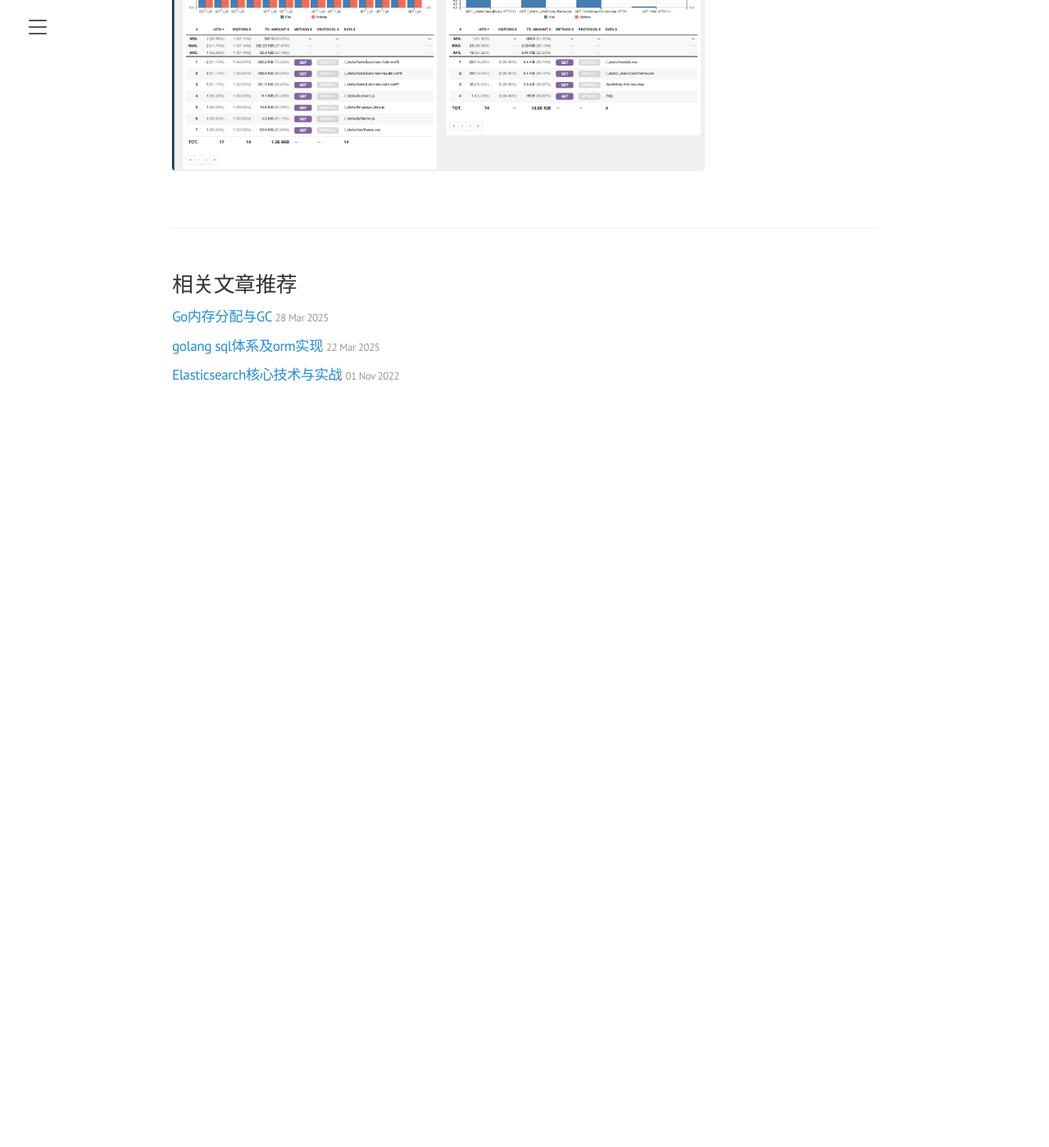
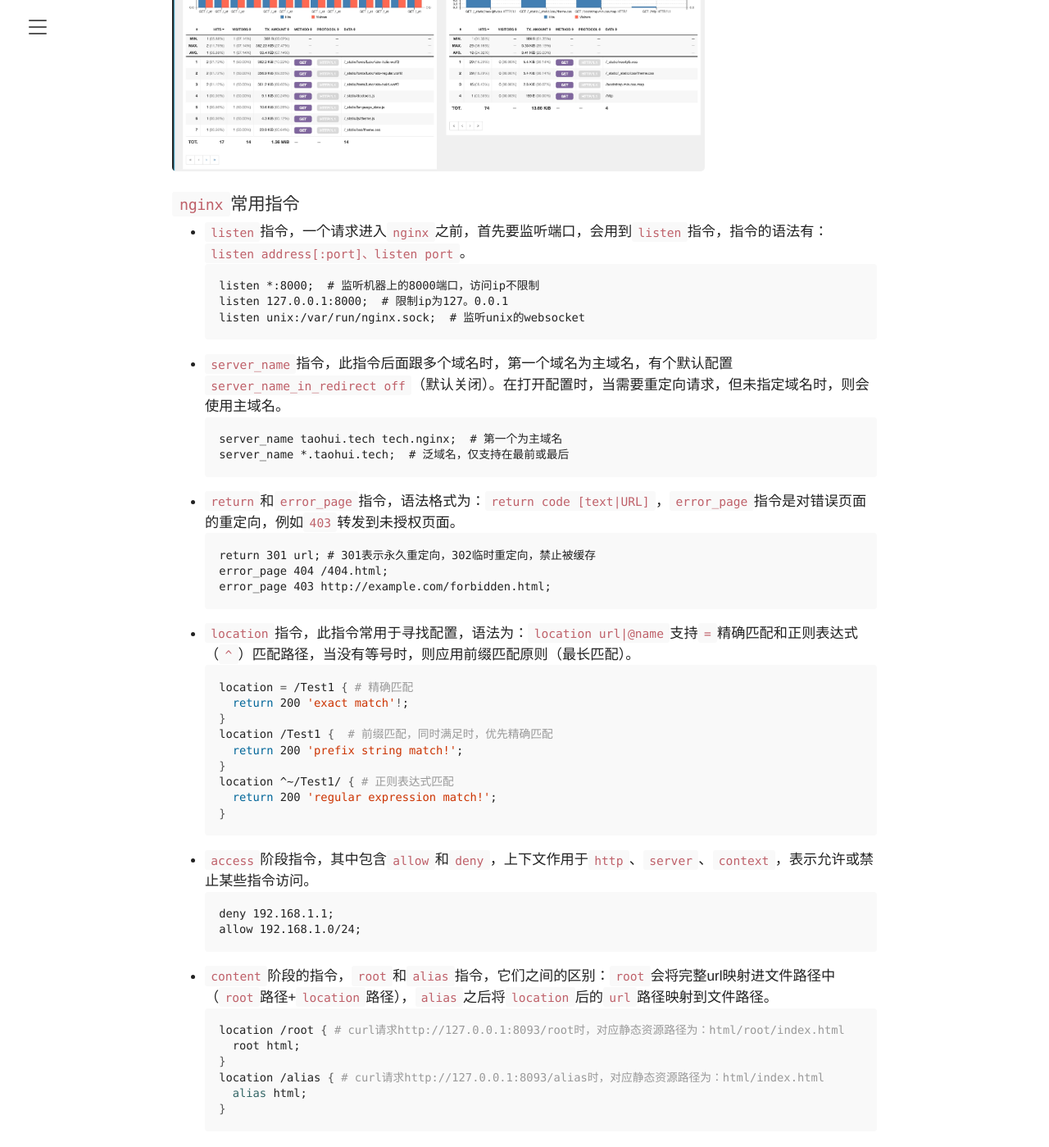
Before and after one commit to dongma/dongma.github.io, a Jekyll site: the page built from _posts/2025-04-07-浅谈nginx服务代理.md, in a window 1280 px wide and 1400 px high, scrolled down 3556 px. Shown: the whole window at 82% size. Built offline with Jekyll 4.4.1, drawn with Linux system fonts in a browser that asks for light colours; before the commit the page ends 4077 px from its top, so only the background shows below that.

Commit message:
nginx common command, such as listen、return、error_page和location、access指令

````diff
--- a/_posts/2025-04-07-浅谈nginx服务代理.md
+++ b/_posts/2025-04-07-浅谈nginx服务代理.md
@@ -90,3 +90,48 @@ server {
     <img src="../../../../resource/2025/nginx/goaccess_report_ng.jpg" width="650"/>
     <img src="../../../../resource/2025/nginx/goaccess_ng_panel2.jpg" width="650"/>
 </div>
+
+### `nginx`常用指令
+* `listen`指令，一个请求进入`nginx`之前，首先要监听端口，会用到`listen`指令，指令的语法有：`listen address[:port]、listen port`。
+```
+listen *:8000;  # 监听机器上的8000端口，访问ip不限制
+listen 127.0.0.1:8000;  # 限制ip为127。0.0.1
+listen unix:/var/run/nginx.sock;  # 监听unix的websocket
+```
+* `server_name`指令，此指令后面跟多个域名时，第一个域名为主域名，有个默认配置`server_name_in_redirect off`（默认关闭）。在打开配置时，当需要重定向请求，但未指定域名时，则会使用主域名。
+```
+server_name taohui.tech tech.nginx;  # 第一个为主域名
+server_name *.taohui.tech;  # 泛域名，仅支持在最前或最后
+```
+* `return`和`error_page`指令，语法格式为：`return code [text|URL]`，`error_page`指令是对错误页面的重定向，例如`403`转发到未授权页面。
+```
+return 301 url; # 301表示永久重定向，302临时重定向，禁止被缓存
+error_page 404 /404.html;
+error_page 403 http://example.com/forbidden.html;
+```
+* `location`指令，此指令常用于寻找配置，语法为：`location url|@name`支持`=`精确匹配和正则表达式（`^`）匹配路径，当没有等号时，则应用前缀匹配原则（最长匹配）。
+```shell
+location = /Test1 { # 精确匹配
+    return 200 'exact match'!;
+}
+location /Test1 {  # 前缀匹配，同时满足时，优先精确匹配
+    return 200 'prefix string match!';
+}
+location ^~/Test1/ { # 正则表达式匹配
+    return 200 'regular expression match!';
+}
+```
+* `access`阶段指令，其中包含`allow`和`deny`，上下文作用于`http`、`server`、`context`，表示允许或禁止某些指令访问。
+```
+deny 192.168.1.1;
+allow 192.168.1.0/24;
+```
+* `content`阶段的指令，`root`和`alias`指令，它们之间的区别：`root`会将完整url映射进文件路径中（`root`路径+`location`路径），`alias`之后将`location`后的`url`路径映射到文件路径。
+```shell
+location /root { # curl请求http://127.0.0.1:8093/root时，对应静态资源路径为：html/root/index.html
+    root html;
+}
+location /alias { # curl请求http://127.0.0.1:8093/alias时，对应静态资源路径为：html/index.html
+    alias html;
+}
+```
````
